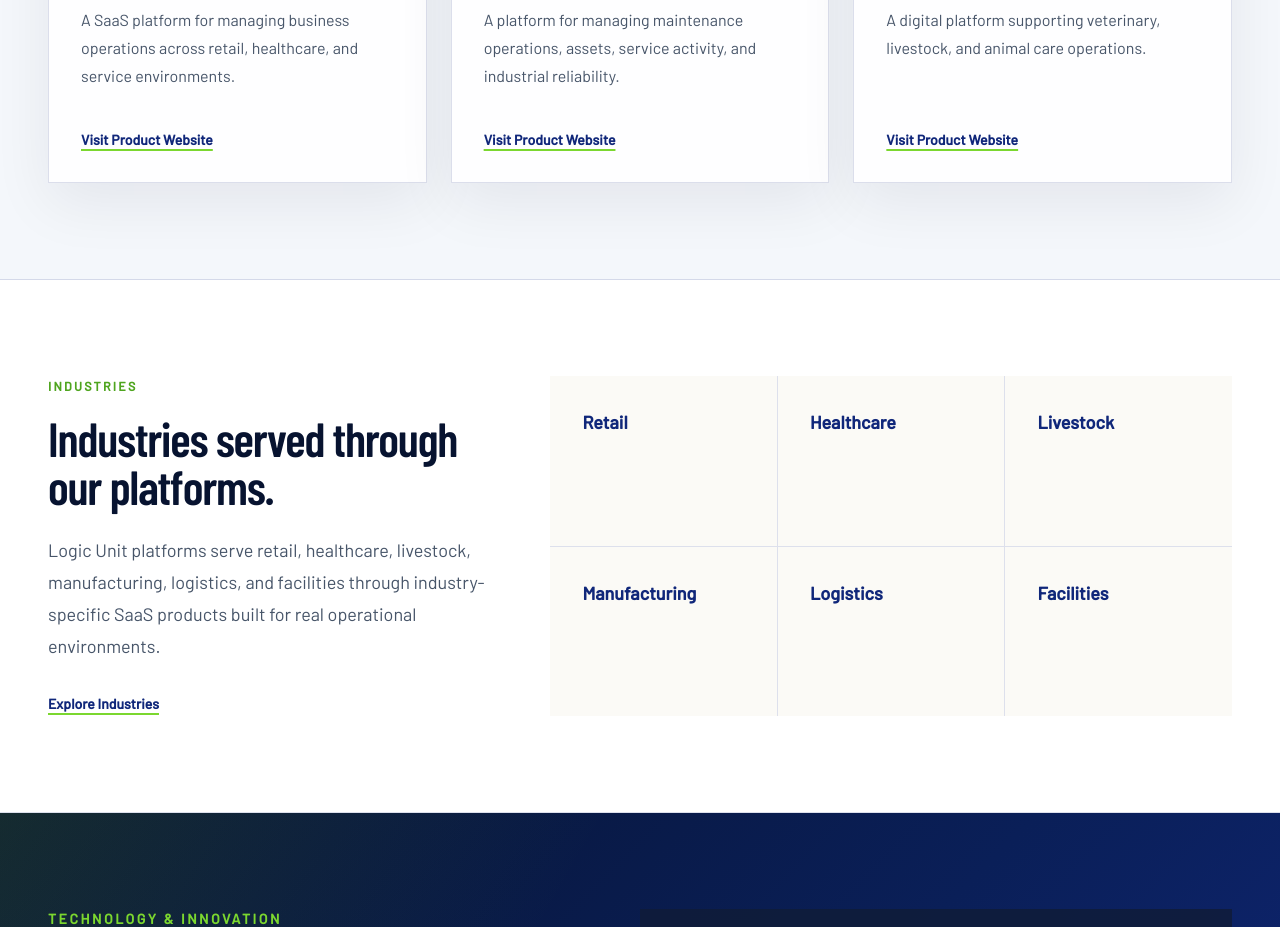
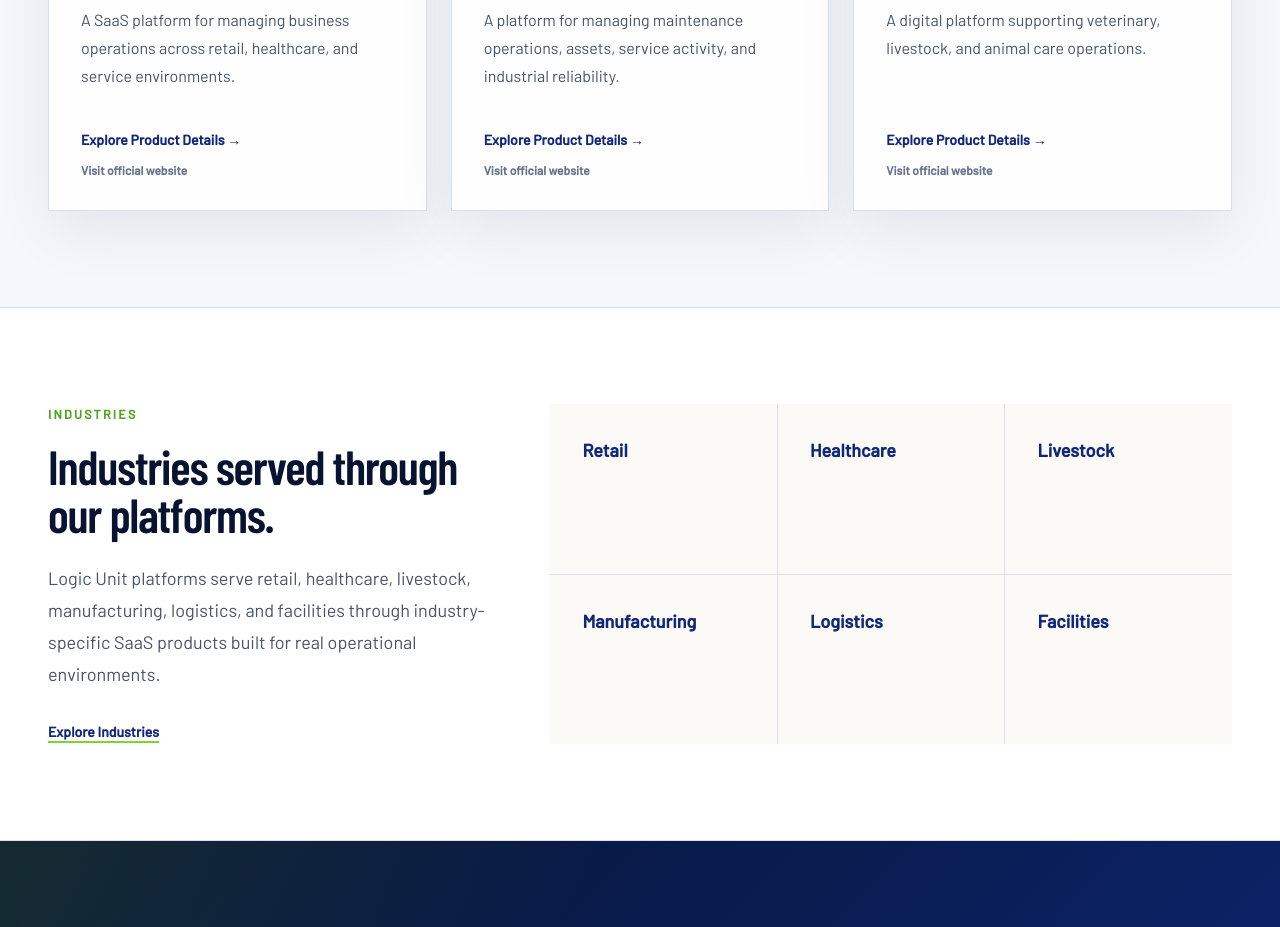
Before and after one commit to hamid1976/new-logic-unit, a Next.js app: page / in a window 1280 px wide. Shown: the part 2440-3367 px from the top of the page. Built offline with nearby package versions, Linux system fonts and the light colour scheme; no server answers; a web font is replaced by a local one.

Commit message:
Refactor: Add internal details and website links for ecosystem products on home and industry pages

```diff
--- a/src/app/industry/facilities/page.tsx
+++ b/src/app/industry/facilities/page.tsx
@@ -1,5 +1,6 @@
 import type { Metadata } from 'next'
 import { SubPageTemplate } from '@/components/ui/SubPageTemplate'
+import Link from 'next/link'
 
 export const metadata: Metadata = {
   title: 'Facilities Software Platforms',
@@ -14,11 +15,37 @@ export default function FacilitiesPage() {
   const sections = [
     {
       title: 'SaaS platforms for facilities environments',
-      body: 'Current source content connects facilities with maintenance operations, assets, service activity, and industrial reliability. Facilities content should focus on software infrastructure for operational coordination and long-term platform use.',
+      body: (
+        <p>
+          Current source content connects facilities with maintenance operations, assets, service activity, and industrial reliability. Facilities content should focus on software infrastructure for operational coordination and long-term platform use.
+        </p>
+      ),
     },
     {
       title: 'Connected to maintenance management',
-      body: 'The Logic Unit ecosystem includes Titan MMS, described in source content as a maintenance management platform for managing maintenance operations, assets, service activity, and industrial reliability.',
+      body: (
+        <div>
+          <p className="mb-4">
+            The Logic Unit ecosystem includes Titan MMS, described in source content as a maintenance management platform for managing maintenance operations, assets, service activity, and industrial reliability.
+          </p>
+          <div className="flex flex-col gap-3 mt-4">
+            <Link
+              href="/ecosystem/titan-mms-maintenance-management-software"
+              className="text-sm font-bold text-[#10277a] underline decoration-[#7bd72f] decoration-2 underline-offset-4 hover:text-[#071330] no-underline"
+            >
+              Explore Product Details →
+            </Link>
+            <a
+              href="https://titanmms.com"
+              target="_blank"
+              rel="noopener noreferrer"
+              className="text-xs font-semibold text-slate-500 hover:text-slate-800"
+            >
+              Visit official website
+            </a>
+          </div>
+        </div>
+      ),
     },
   ]
 
--- a/src/app/industry/livestock/page.tsx
+++ b/src/app/industry/livestock/page.tsx
@@ -1,5 +1,6 @@
 import type { Metadata } from 'next'
 import { SubPageTemplate } from '@/components/ui/SubPageTemplate'
+import Link from 'next/link'
 
 export const metadata: Metadata = {
   title: 'Livestock Software Platforms',
@@ -14,11 +15,37 @@ export default function LivestockPage() {
   const sections = [
     {
       title: 'Software platforms for livestock and veterinary operations',
-      body: 'Current source content connects livestock with veterinary and animal care operations through AnimalCare360, described as a digital platform supporting veterinary, livestock, and animal care operations.',
+      body: (
+        <div>
+          <p className="mb-4">
+            Current source content connects livestock with veterinary and animal care operations through AnimalCare360, described as a digital platform supporting veterinary, livestock, and animal care operations.
+          </p>
+          <div className="flex flex-col gap-3 mt-4">
+            <Link
+              href="/ecosystem/animalcare360-livestock-animal-care-software"
+              className="text-sm font-bold text-[#10277a] underline decoration-[#7bd72f] decoration-2 underline-offset-4 hover:text-[#071330] no-underline"
+            >
+              Explore Product Details →
+            </Link>
+            <a
+              href="https://animalcare360.com"
+              target="_blank"
+              rel="noopener noreferrer"
+              className="text-xs font-semibold text-slate-500 hover:text-slate-800"
+            >
+              Visit official website
+            </a>
+          </div>
+        </div>
+      ),
     },
     {
       title: 'Built within the Logic Unit ecosystem',
-      body: 'Logic Unit develops long-term product ecosystems and operates independent SaaS platforms for specific industries.',
+      body: (
+        <p>
+          Logic Unit develops long-term product ecosystems and operates independent SaaS platforms for specific industries.
+        </p>
+      ),
     },
   ]
 
--- a/src/app/industry/manufacturing/page.tsx
+++ b/src/app/industry/manufacturing/page.tsx
@@ -1,5 +1,6 @@
 import type { Metadata } from 'next'
 import { SubPageTemplate } from '@/components/ui/SubPageTemplate'
+import Link from 'next/link'
 
 export const metadata: Metadata = {
   title: 'Manufacturing Software Platforms',
@@ -14,11 +15,37 @@ export default function ManufacturingPage() {
   const sections = [
     {
       title: 'SaaS platforms for manufacturing environments',
-      body: 'Current source content connects manufacturing with industrial operations, assets, service activity, and maintenance reliability. Manufacturing content should focus on operational software, platform infrastructure, and long-term system support.',
+      body: (
+        <p>
+          Current source content connects manufacturing with industrial operations, assets, service activity, and maintenance reliability. Manufacturing content should focus on operational software, platform infrastructure, and long-term system support.
+        </p>
+      ),
     },
     {
       title: 'Connected to maintenance and industrial reliability',
-      body: 'The Logic Unit ecosystem includes Titan MMS, described in source content as a platform for managing maintenance operations, assets, service activity, and industrial reliability.',
+      body: (
+        <div>
+          <p className="mb-4">
+            The Logic Unit ecosystem includes Titan MMS, described in source content as a platform for managing maintenance operations, assets, service activity, and industrial reliability.
+          </p>
+          <div className="flex flex-col gap-3 mt-4">
+            <Link
+              href="/ecosystem/titan-mms-maintenance-management-software"
+              className="text-sm font-bold text-[#10277a] underline decoration-[#7bd72f] decoration-2 underline-offset-4 hover:text-[#071330] no-underline"
+            >
+              Explore Product Details →
+            </Link>
+            <a
+              href="https://titanmms.com"
+              target="_blank"
+              rel="noopener noreferrer"
+              className="text-xs font-semibold text-slate-500 hover:text-slate-800"
+            >
+              Visit official website
+            </a>
+          </div>
+        </div>
+      ),
     },
   ]
 
--- a/src/app/industry/retail/page.tsx
+++ b/src/app/industry/retail/page.tsx
@@ -1,5 +1,6 @@
 import type { Metadata } from 'next'
 import { SubPageTemplate } from '@/components/ui/SubPageTemplate'
+import Link from 'next/link'
 
 export const metadata: Metadata = {
   title: 'Retail Software Platforms',
@@ -14,11 +15,37 @@ export default function RetailPage() {
   const sections = [
     {
       title: 'SaaS platforms for retail operations',
-      body: "Logic Unit's current source content connects retail with business operations, service environments, and industry-specific SaaS platforms. Retail software platform content should focus on operational visibility, business process support, and long-term SaaS infrastructure.",
+      body: (
+        <p>
+          Logic Unit&apos;s current source content connects retail with business operations, service environments, and industry-specific SaaS platforms. Retail software platform content should focus on operational visibility, business process support, and long-term SaaS infrastructure.
+        </p>
+      ),
     },
     {
       title: 'Connected to the Logic Unit product ecosystem',
-      body: 'The Logic Unit ecosystem includes Hulm Solutions, described in source content as a SaaS platform for managing business operations across retail, healthcare, and service environments.',
+      body: (
+        <div>
+          <p className="mb-4">
+            The Logic Unit ecosystem includes Hulm Solutions, described in source content as a SaaS platform for managing business operations across retail, healthcare, and service environments.
+          </p>
+          <div className="flex flex-col gap-3 mt-4">
+            <Link
+              href="/ecosystem/hulm-solutions"
+              className="text-sm font-bold text-[#10277a] underline decoration-[#7bd72f] decoration-2 underline-offset-4 hover:text-[#071330] no-underline"
+            >
+              Explore Product Details →
+            </Link>
+            <a
+              href="https://hulmsolutions.com"
+              target="_blank"
+              rel="noopener noreferrer"
+              className="text-xs font-semibold text-slate-500 hover:text-slate-800"
+            >
+              Visit official website
+            </a>
+          </div>
+        </div>
+      ),
     },
   ]
 
--- a/src/app/page.tsx
+++ b/src/app/page.tsx
@@ -25,18 +25,21 @@ const ecosystem = [
     category: 'Business Operating System',
     description: 'A SaaS platform for managing business operations across retail, healthcare, and service environments.',
     href: 'https://hulmsolutions.com',
+    internalHref: '/ecosystem/hulm-solutions',
   },
   {
     name: 'Titan MMS',
     category: 'Maintenance Management Platform',
     description: 'A platform for managing maintenance operations, assets, service activity, and industrial reliability.',
     href: 'https://titanmms.com',
+    internalHref: '/ecosystem/titan-mms-maintenance-management-software',
   },
   {
     name: 'AnimalCare360',
     category: 'Veterinary & Livestock Platform',
     description: 'A digital platform supporting veterinary, livestock, and animal care operations.',
     href: 'https://animalcare360.com',
+    internalHref: '/ecosystem/animalcare360-livestock-animal-care-software',
   },
 ]
 
@@ -250,9 +253,22 @@ export default function HomePage() {
                 <p className="mb-4 text-sm font-medium text-slate-500">{product.category}</p>
                 <h3 className="mb-5 text-2xl font-semibold text-[#10277a]">{product.name}</h3>
                 <p className="mb-10 leading-7 text-slate-600">{product.description}</p>
-                <a href={product.href} className="mt-auto text-sm font-bold text-[#10277a] underline decoration-[#7bd72f] decoration-2 underline-offset-4">
-                  Visit Product Website
-                </a>
+                <div className="mt-auto flex flex-col gap-3">
+                  <Link
+                    href={product.internalHref}
+                    className="text-sm font-bold text-[#10277a] underline decoration-[#7bd72f] decoration-2 underline-offset-4 hover:text-[#071330] no-underline"
+                  >
+                    Explore Product Details →
+                  </Link>
+                  <a
+                    href={product.href}
+                    target="_blank"
+                    rel="noopener noreferrer"
+                    className="text-xs font-semibold text-slate-500 hover:text-slate-800"
+                  >
+                    Visit official website
+                  </a>
+                </div>
               </article>
             ))}
           </div>
--- a/src/components/ui/SubPageTemplate.tsx
+++ b/src/components/ui/SubPageTemplate.tsx
@@ -1,8 +1,9 @@
 import Link from 'next/link'
+import type { ReactNode } from 'react'
 
 interface Section {
   title: string
-  body: string
+  body: ReactNode
 }
 
 interface SubPageTemplateProps {
@@ -51,7 +52,7 @@ export function SubPageTemplate({
             {sections.map((section, index) => (
               <article key={index} className="lu-card p-8 bg-white">
                 <h2 className="mb-4 text-2xl font-semibold text-[#10277a]">{section.title}</h2>
-                <p className="leading-7 text-slate-600">{section.body}</p>
+                <div className="leading-7 text-slate-600">{section.body}</div>
               </article>
             ))}
           </div>
```
